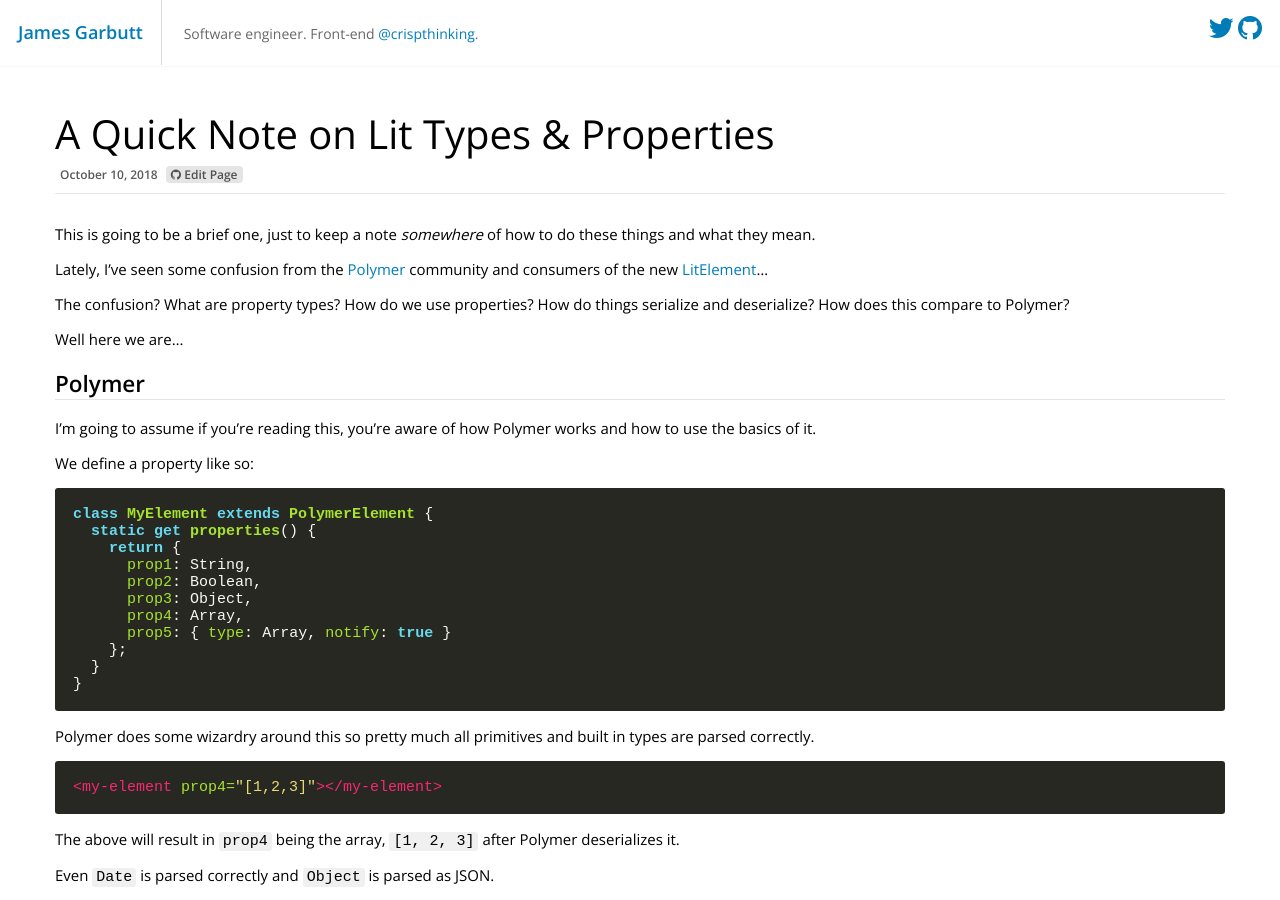
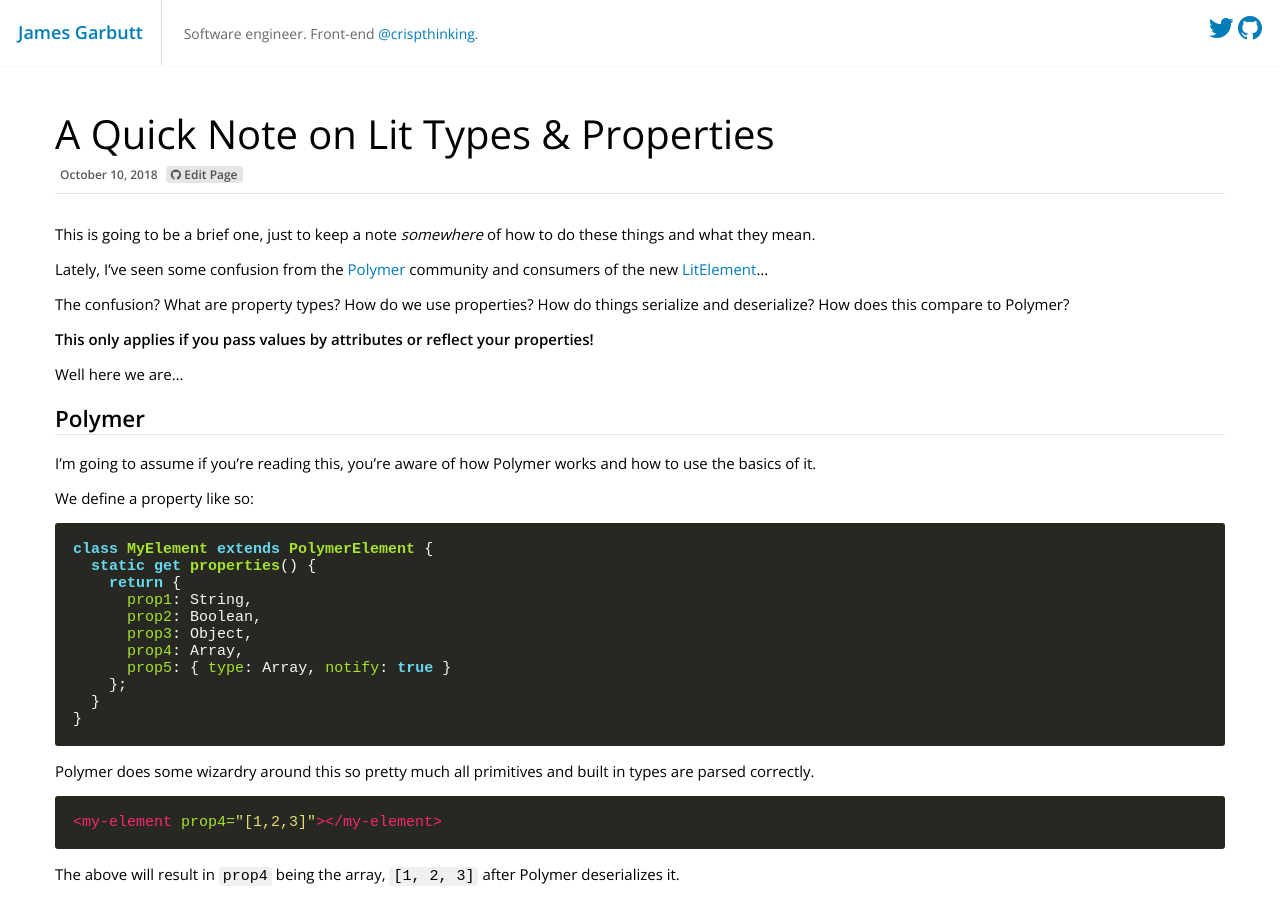
Before and after one commit to 43081j/43081j.github.io, a Jekyll site: the page built from _posts/2018-10-10-lit-element-types.md, in a window 1280 px wide and 900 px high. Built offline with Jekyll 4.4.1, drawn with Linux system fonts in a browser that asks for light colours; nearby versions of some CDN libraries; comment, search, counter and statistics services are not loaded.

Commit message:
warn humans

```diff
--- a/_posts/2018-10-10-lit-element-types.md
+++ b/_posts/2018-10-10-lit-element-types.md
@@ -13,6 +13,9 @@
 
 The confusion? What are property types? How do we use properties? How
 do things serialize and deserialize? How does this compare to Polymer?
+
+**This only applies if you pass values by attributes or reflect your
+properties!**
 
 Well here we are...
 
```
